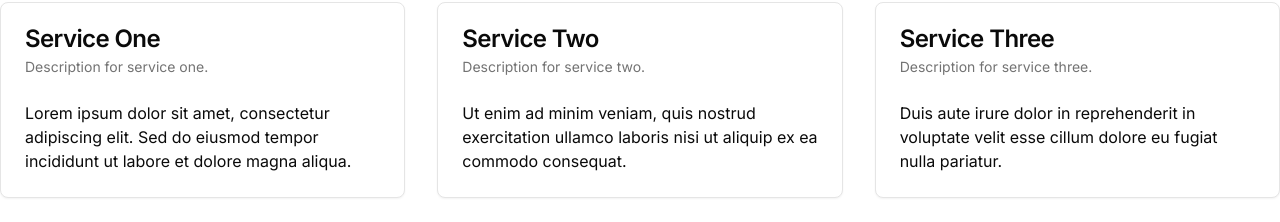
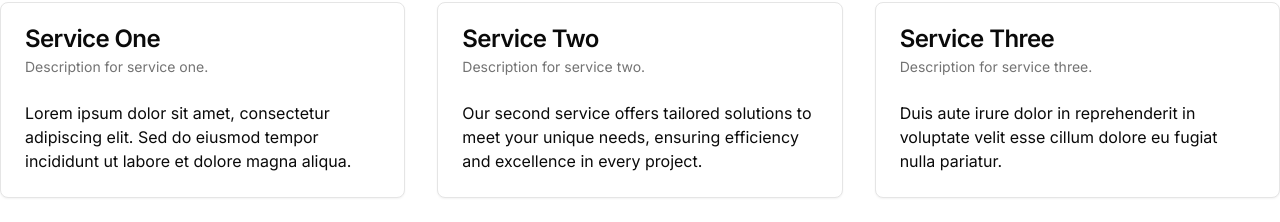
Before and after one commit to otoole-ai/mocksite2025, a Next.js app: page / in a window 1280 px wide. Shown: the part 578-800 px from the top of the page. Built offline with nearby package versions, Linux system fonts and the light colour scheme.

Commit message:
Update Service Two content in 'Our Services' section with descriptive text

```diff
--- a/app/page.tsx
+++ b/app/page.tsx
@@ -28,8 +28,7 @@ export default function HomePage() {
             </CardHeader>
             <CardContent>
               <p>
-                Ut enim ad minim veniam, quis nostrud exercitation ullamco laboris nisi ut aliquip ex ea commodo
-                consequat.
+                Our second service offers tailored solutions to meet your unique needs, ensuring efficiency and excellence in every project.
               </p>
             </CardContent>
           </Card>
```
